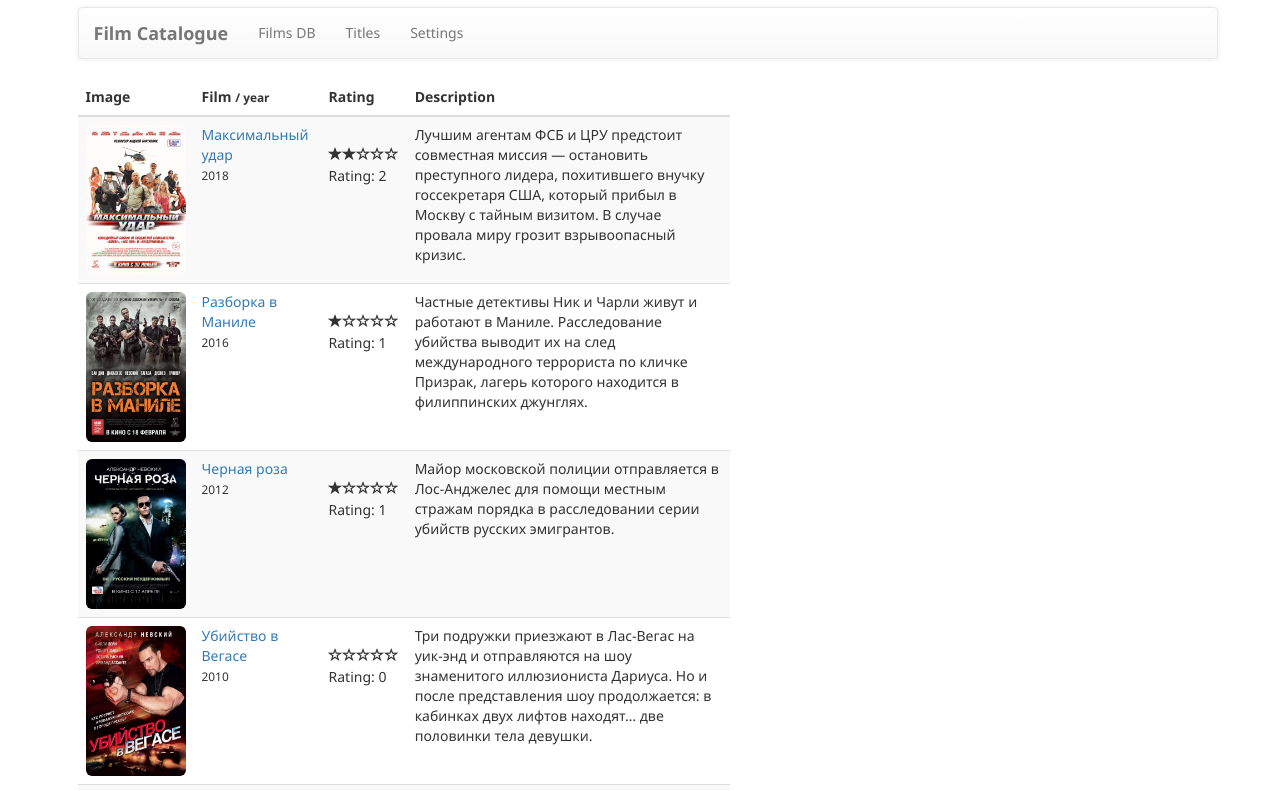
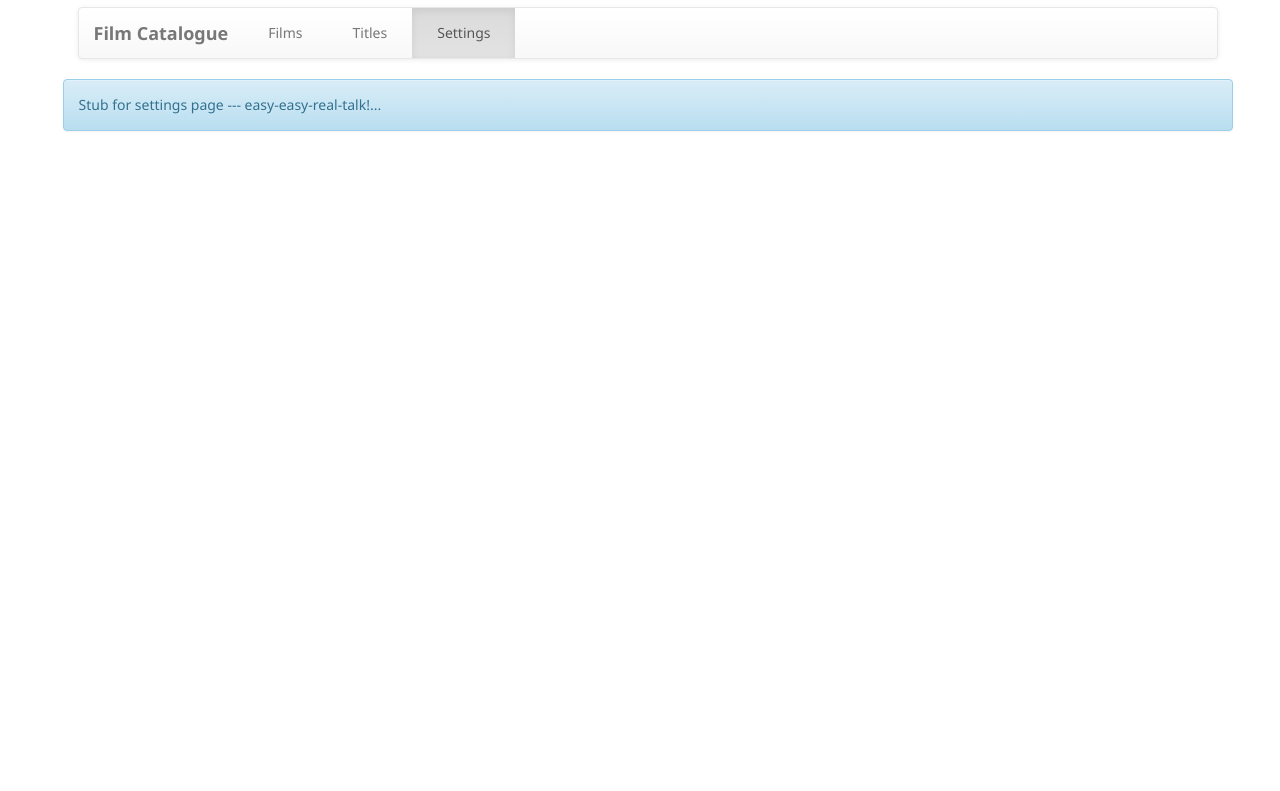
Before and after one commit to yumedzi/FilmCatalogue, a React (Create React App) app: page /settings in a window 1280 px wide. Shown: the top 791 px of the page. Built offline with nearby package versions, Linux system fonts and the light colour scheme.

Commit message:
EDIT: styled routing

```diff
--- a/package.json
+++ b/package.json
@@ -6,8 +6,10 @@
     "gh-pages": "^1.1.0",
     "mobx": "^3.5.1",
     "mobx-react": "^4.4.2",
+    "mobx-react-router": "^4.0.1",
     "react": "^16.2.0",
     "react-dom": "^16.2.0",
+    "react-router-bootstrap": "^0.24.4",
     "react-router-dom": "^4.2.2",
     "react-scripts": "1.1.1"
   },
--- a/src/components/Menu/Menu.js
+++ b/src/components/Menu/Menu.js
@@ -1,44 +1,22 @@
 import React from 'react'
-import { observer, inject } from 'mobx-react';
 import {Nav, MenuItem, Navbar, NavItem, NavDropdown} from 'react-bootstrap' // eslint-disable-line no-unused-vars
+import NavSection from './NavSection/NavSection'
 
-
-const Menu = ({siteStore}) =>
+const Menu = () =>
   <Navbar fluid>
     <Navbar.Header>
       <Navbar.Brand>
-        <a href="/FilmCatalogue"><strong>Film Catalogue</strong></a>
+        <a href="/"><strong>Film Catalogue</strong></a>
       </Navbar.Brand>
       <Navbar.Toggle />
     </Navbar.Header>
     <Navbar.Collapse>
       <Nav>
-        <NavItem
-          eventKey={1}
-          href="/"
-          // className={siteStore.currentSection === 'films' && 'active'}
-          // onClick={() => siteStore.changeSection('films')}
-        >
-        Films DB
-        </NavItem>
-        <NavItem
-          eventKey={3}
-          href="/titles"
-          // className={siteStore.currentSection === 'titles' && 'active'}
-          // onClick={() => siteStore.changeSection('titles')}
-        >
-        Titles
-        </NavItem>
-        <NavItem
-          eventKey={2}
-          href="#"
-          className={siteStore.currentSection === 'settings' && 'active'}
-          onClick={() => siteStore.changeSection('settings')}
-        >
-        Settings
-        </NavItem>
+        <NavSection title="Films" to="/"/>
+        <NavSection title="Titles" to="/titles"/>
+        <NavSection title="Settings" to="/settings"/>
       </Nav>
     </Navbar.Collapse>
   </Navbar>;
 
-export default inject('siteStore')(observer(Menu))
+export default Menu;
--- /dev/null
+++ b/src/components/Menu/NavSection/NavSection.css
@@ -0,0 +1,21 @@
+.baselink {
+  padding: 15px 25px;
+  line-height: 20px;
+  color: #777 !important;
+  float: left;
+  /* margin-right: 15px; */
+  /* margin-left: 15px; */
+  margin-bottom: -1px;
+  display: block;
+  box-sizing: border-box;
+  position: relative;
+  text-decoration: none !important;
+}
+
+.active {
+  color: #555 !important;
+  background-color: #e7e7e7 !important;
+  text-shadow: 0 1px 0 rgba(255,255,255,.25);
+  -webkit-box-shadow: inset 0 3px 9px rgba(0,0,0,.075);
+  background-image: linear-gradient(to bottom,#dbdbdb 0,#e2e2e2 100%);
+}
--- /dev/null
+++ b/src/components/Menu/NavSection/NavSection.jsx
@@ -0,0 +1,11 @@
+import React from 'react';
+import {NavLink} from 'react-router-dom';
+import './NavSection.css'
+
+const NavSection = ({siteStore, title, to}) =>
+  <NavLink exact to={to} className='baselink' activeClassName='active'>
+    {title}
+  </NavLink>
+
+
+export default NavSection
--- a/src/components/Page.js
+++ b/src/components/Page.js
@@ -11,16 +11,18 @@ import TitlesPage from './TitlesPage/TitlesPage'
 
 const Page = ({siteStore}) =>
   <Grid>
-    <Menu/>
-    {/* ### Site sections ### */}
+    <BrowserRouter>
+      <React.Fragment>
+        <Menu/>
 
-    <BrowserRouter>
-      <Switch> {/* Check fragmanet */}
-        <Route path='/' component={FilmPage} />
-        <Route path='/titles' component={TitlesPage} />
-        <Route path='/settings' component={SettingsPage} />
-      </Switch>
+        {/* ### Site sections ### */}
+        <Switch> {/* Check React.Fragment */}
+          <Route exact path='/' component={FilmPage} />
+          <Route path='/titles' component={TitlesPage} />
+          <Route path='/settings' component={SettingsPage} />
+        </Switch>
+      </React.Fragment>
     </BrowserRouter>
   </Grid>;
 
-export default Page
+export default inject('siteStore')(observer(Page))
--- a/src/stores/form-store.js
+++ b/src/stores/form-store.js
@@ -19,7 +19,6 @@ class FormStore {
   })
 
   submit = action(function(){
-    console.log(this.selectedFilm)
     let film = filmStore.films.find(x => x.id === this.selectedFilm.id)
     extendObservable(film, toJS(this.selectedFilm));
     this.cancel();
--- a/src/stores/site-store.js
+++ b/src/stores/site-store.js
@@ -8,7 +8,7 @@ class SiteStore {
   ]
   constructor() {
     extendObservable(this, {
-      currentSection: 'films'
+      currentSection: window.location.href.split('/')[window.location.href.split('/').length-1]
     })
     this.changeSection = this.changeSection.bind(this);
   }
```
